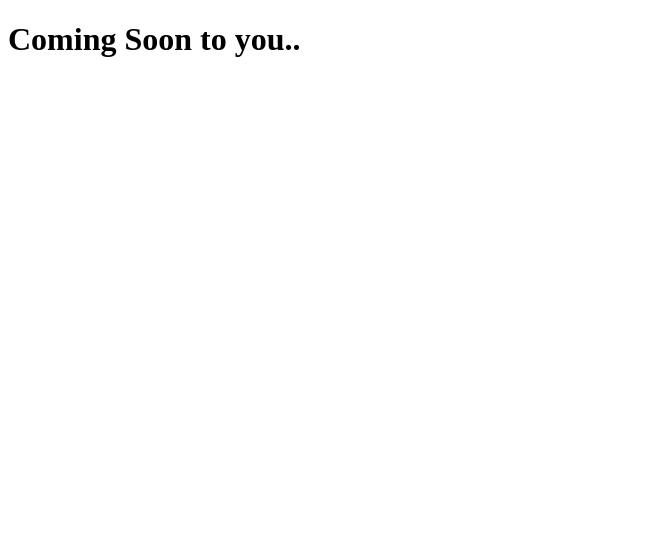
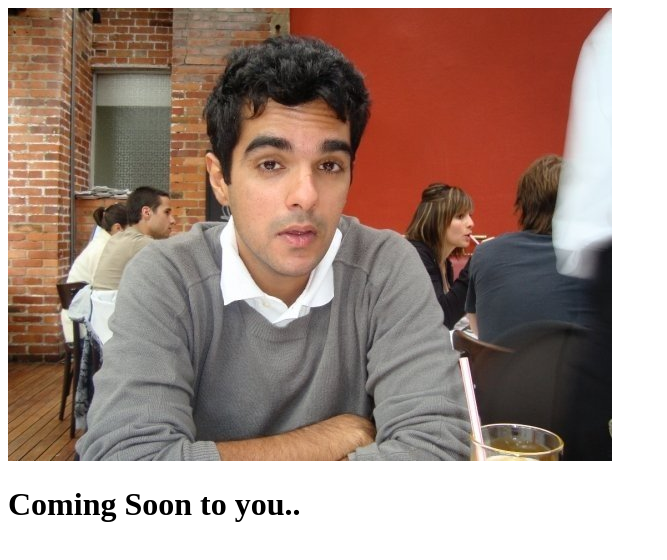
Before and after one commit to SamirB37/git-101, a plain HTML site: page index.html in a window 1280 px wide. Shown: the whole page, without its empty margins (0-667 px from the left). Drawn offline with Linux system fonts and the light colour scheme.

Commit message:
Added pictures

```diff
--- a/index.html
+++ b/index.html
@@ -4,6 +4,7 @@
 	<title>Coming Soon to you..</title>
 </head>
 <body>
-<h1>Coming Soon to you..</h1>
+	<img src="Samir.png">
+	<h1>Coming Soon to you..</h1>
 </body>
 </html>
```
Also changed, not shown: Samir.png (added).
